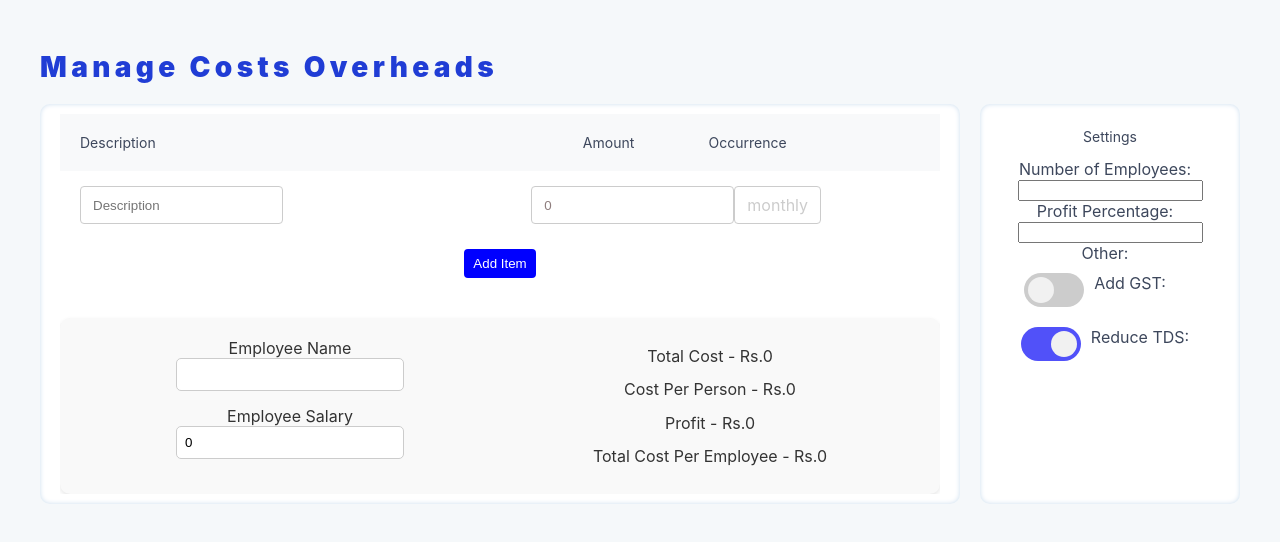
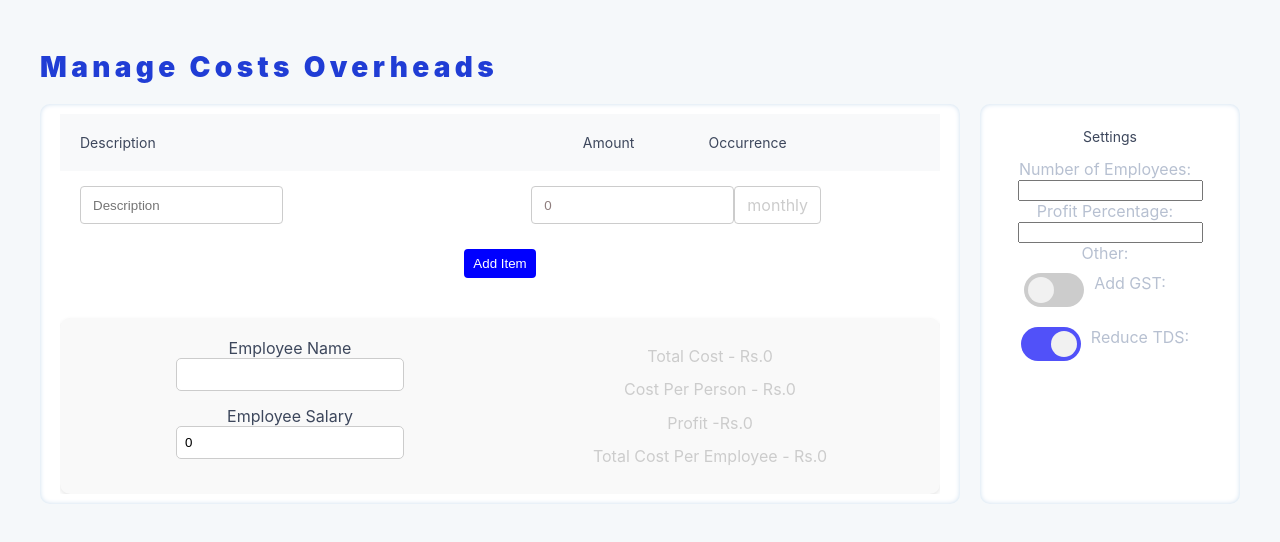
Before and after one commit to Priyanshi-max/Calculator, a React (Create React App) app: page / in a window 1280 px wide. Shown: the top 542 px of the page. Built offline with nearby package versions, Linux system fonts and the light colour scheme.

Commit message:
some more changes

```diff
--- a/src/components/Summary.js
+++ b/src/components/Summary.js
@@ -23,10 +23,10 @@ export default function Summary({ totalAmount }) {
         </div>
       </div>
       <div className="summary-info">
-        <p>Total Cost - Rs.{totalAmount}</p>
-        <p>Cost Per Person - Rs.{costPerPerson}</p>
-        <p>Profit - Rs.{profit}</p>
-        <p>Total Cost Per Employee - Rs.{totalCostPerEmployee}</p>
+        <p style={{color:"#ccc"}}> Total Cost - Rs.{totalAmount}</p>
+        <p style={{color:"#ccc"}}>Cost Per Person - Rs.{costPerPerson}</p>
+        <p style={{color:"#ccc"}}>Profit -Rs.{profit}</p>
+        <p style={{color:"#ccc"}}>Total Cost Per Employee - Rs.{totalCostPerEmployee}</p>
       </div>
     </div>
   );
--- a/src/components/settings.css
+++ b/src/components/settings.css
@@ -51,7 +51,7 @@ input:checked + .slider:before {
 
 .setting-item label {
   margin-right: 10px;
-  color: #3D475C;
+  color: #b7c0d1;
 }
 .setting-item:nth-child(4) {
   margin-bottom: 10px;
--- a/src/components/summary.css
+++ b/src/components/summary.css
@@ -26,6 +26,7 @@
 
 .input-group p {
   margin: 0;
+
 }
 
 .input-group input {
@@ -51,5 +52,5 @@
 
 .summary-block p {
   font-size: 16px;
-  color: #333;
+  color: rgb(61, 71, 92);
 }
```
